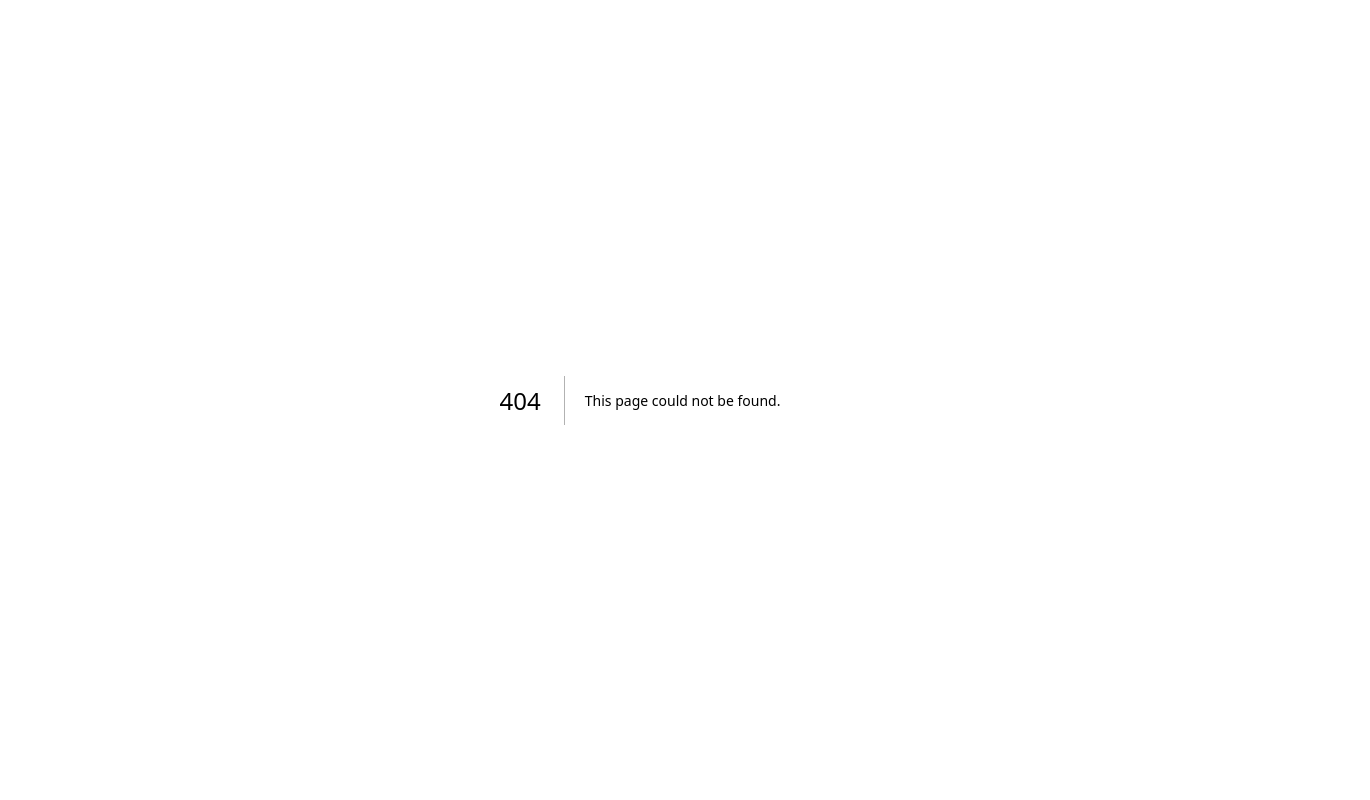
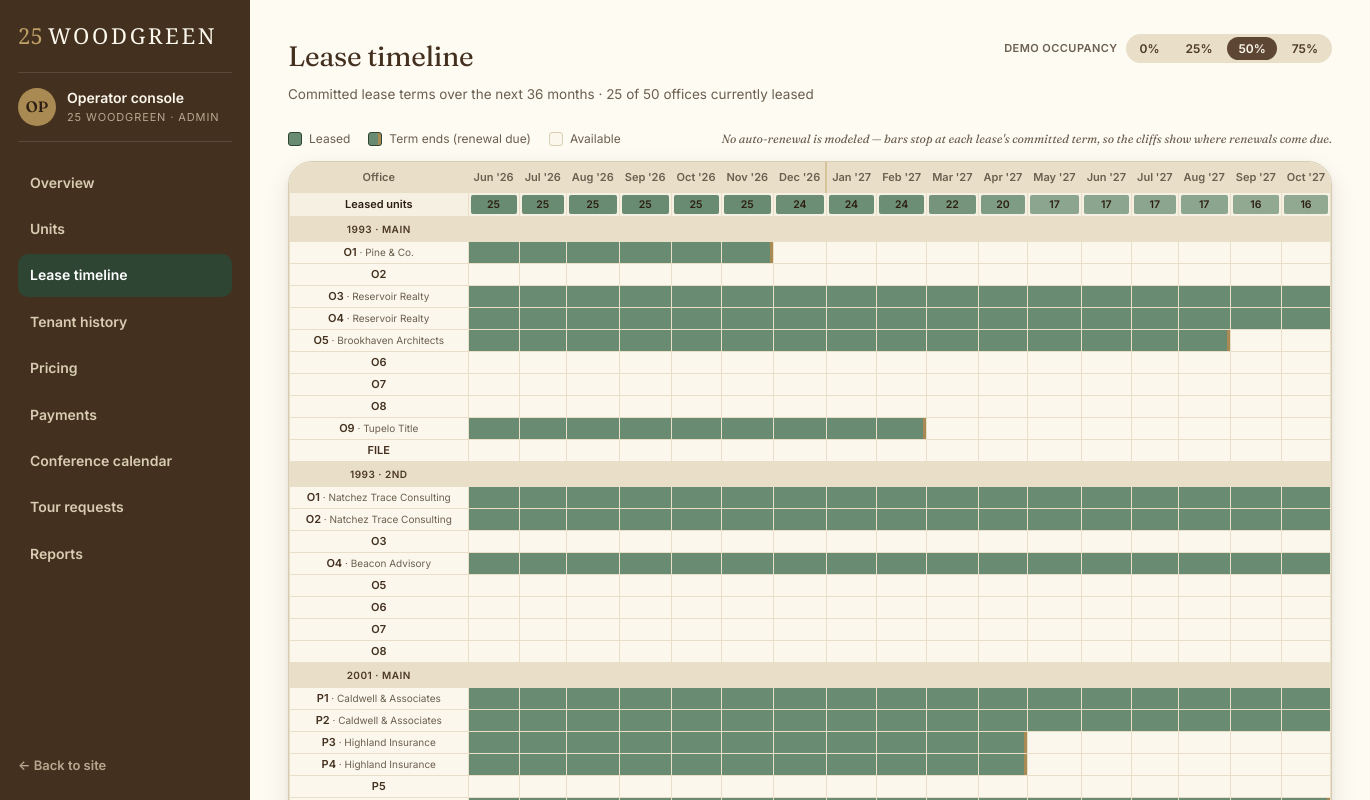
Before and after one commit to TylerRabornPersonal/woodgreen-prototype, a Next.js app: page /admin/leases in a window 1280 px wide. Before the commit this address had no page. Shown: the top 800 px of the page, 1370 px wide, since content can reach past the window. Built offline with nearby package versions, Linux system fonts and the light colour scheme; a web font is replaced by a local one.

Commit message:
Add lease-timeline grid tab to operator console (36-month coverage + totals)

```diff
--- /dev/null
+++ b/src/app/admin/leases/page.tsx
@@ -0,0 +1,93 @@
+"use client";
+
+import { leaseGridFor, floorLabels } from "@/lib/admin/mock";
+import { OccupancyControl, useOccupancy } from "@/components/admin/OccupancyControl";
+
+const FLOOR_ORDER = Object.keys(floorLabels);
+
+export default function LeaseTimelinePage() {
+  const [occ, setOcc] = useOccupancy();
+  const grid = leaseGridFor(occ, 36);
+  const { months, rows, totals } = grid;
+
+  // group office rows by floor, in nav order
+  const byFloor = FLOOR_ORDER.map((fid) => ({
+    fid,
+    label: floorLabels[fid],
+    rows: rows.filter((r) => r.floorId === fid),
+  })).filter((g) => g.rows.length);
+
+  const peak = Math.max(1, ...totals);
+
+  return (
+    <div>
+      <header className="portal-head">
+        <div>
+          <h1 className="portal-h1">Lease timeline</h1>
+          <p className="portal-sub">Committed lease terms over the next 36 months · {rows.filter((r) => r.tenant).length} of {rows.length} offices currently leased</p>
+        </div>
+        <OccupancyControl occ={occ} onChange={setOcc} />
+      </header>
+
+      <div className="lease-legend">
+        <span className="sw"><i className="lg-key leased" /> Leased</span>
+        <span className="sw"><i className="lg-key expiring" /> Term ends (renewal due)</span>
+        <span className="sw"><i className="lg-key" /> Available</span>
+        <span className="lease-note">No auto-renewal is modeled — bars stop at each lease&apos;s committed term, so the cliffs show where renewals come due.</span>
+      </div>
+
+      <div className="lease-wrap">
+        <table className="lease-grid">
+          <thead>
+            <tr>
+              <th className="lg-office">Office</th>
+              {months.map((mo, i) => (
+                <th key={i} className={mo.m === 1 ? "lg-jan" : ""}>{mo.short}</th>
+              ))}
+            </tr>
+          </thead>
+          <tbody>
+            <tr className="lg-total">
+              <td className="lg-office">Leased units</td>
+              {totals.map((t, i) => (
+                <td key={i} title={`${months[i].short}: ${t} leased`}>
+                  <span className="lg-total-bar" style={{ opacity: 0.18 + 0.82 * (t / peak) }} />
+                  <span className="lg-total-num">{t}</span>
+                </td>
+              ))}
+            </tr>
+
+            {byFloor.map((g) => (
+              <FloorBlock key={g.fid} label={g.label} rows={g.rows} monthCount={months.length} months={months} />
+            ))}
+          </tbody>
+        </table>
+      </div>
+    </div>
+  );
+}
+
+function FloorBlock({ label, rows, monthCount, months }: { label: string; rows: ReturnType<typeof leaseGridFor>["rows"]; monthCount: number; months: ReturnType<typeof leaseGridFor>["months"] }) {
+  return (
+    <>
+      <tr className="lg-floor">
+        <td className="lg-office">{label}</td>
+        <td colSpan={monthCount} />
+      </tr>
+      {rows.map((r) => (
+        <tr key={r.slug}>
+          <td className="lg-office" title={r.tenant ?? "Available"}>
+            {r.code}{r.tenant ? <span className="lg-ten"> · {r.tenant}</span> : ""}
+          </td>
+          {r.cells.map((c, i) => (
+            <td
+              key={i}
+              className={`lg-cell${c.leased ? " leased" : ""}${c.expiring ? " expiring" : ""}`}
+              title={c.leased ? `${months[i].short} · ${r.tenant}${c.expiring ? " (term ends)" : ""}` : `${months[i].short} · available`}
+            />
+          ))}
+        </tr>
+      ))}
+    </>
+  );
+}
--- a/src/app/globals.css
+++ b/src/app/globals.css
@@ -149,6 +149,31 @@ h2.section{font-family:var(--font-display);font-size:30px;font-weight:440;letter
 /* occupied offices must read as occupied on traced floors too (beat .plan.traced .room rect) */
 .plan.traced .room.taken rect,.plan.traced .room.taken polygon{fill:#ECE5D6;stroke:var(--linen)}
 .plan.traced .room.taken:hover rect,.plan.traced .room.taken:hover polygon{fill:#ECE5D6;stroke:var(--linen)}
+/* lease timeline grid */
+.lease-legend{display:flex;align-items:center;gap:18px;flex-wrap:wrap;margin:0 0 12px;font-size:12px;color:var(--drab)}
+.lease-legend .sw{display:inline-flex;align-items:center;gap:7px}
+.lease-legend .lease-note{margin-left:auto;font-style:italic;font-family:var(--font-display);color:var(--drab)}
+.lg-key{width:14px;height:14px;border-radius:3px;border:1px solid var(--linen);background:var(--cream);display:inline-block}
+.lg-key.leased{background:var(--forest-400);border-color:var(--forest-600)}
+.lg-key.expiring{background:var(--forest-400);border-color:var(--forest-600);box-shadow:inset -3px 0 0 var(--brass-600)}
+.lease-wrap{overflow-x:auto;border:1px solid var(--linen);border-radius:var(--r-xl);box-shadow:var(--shadow-md);background:var(--cream)}
+.lease-grid{border-collapse:collapse;font-size:11px;width:max-content}
+.lease-grid th,.lease-grid td{border:1px solid var(--sand);text-align:center;padding:0}
+.lease-grid thead th{position:sticky;top:0;background:var(--sand);color:var(--drab);font-weight:600;white-space:nowrap;padding:6px 5px;z-index:1}
+.lease-grid th.lg-jan{border-left:2px solid var(--brass-300)}
+.lg-office{position:sticky;left:0;background:var(--cream);text-align:left;white-space:nowrap;padding:5px 10px;font-weight:600;color:var(--walnut-800);min-width:70px;max-width:230px;overflow:hidden;text-overflow:ellipsis}
+.lease-grid thead th.lg-office{z-index:2;background:var(--sand)}
+.lg-ten{color:var(--drab);font-weight:400;font-size:10px}
+.lg-cell{width:22px;height:22px}
+.lg-cell.leased{background:var(--forest-400)}
+.lg-cell.expiring{box-shadow:inset -3px 0 0 var(--brass-600)}
+.lg-floor td{background:var(--sand);text-transform:uppercase;letter-spacing:.05em;font-size:10px;color:var(--walnut-700);font-weight:700;padding:4px 10px}
+.lg-floor .lg-office{background:var(--sand)}
+.lg-total td{background:var(--parchment);position:relative;height:24px}
+.lg-total .lg-office{background:var(--parchment);color:var(--walnut-900)}
+.lg-total-bar{position:absolute;inset:2px;background:var(--forest-400);border-radius:2px}
+.lg-total-num{position:relative;font-weight:700;color:var(--walnut-900);font-size:10.5px}
+
 /* demo-occupancy control (operator console header) */
 .occ-control{display:inline-flex;align-items:center;gap:8px;flex-wrap:wrap}
 .occ-control-label{font-size:11px;letter-spacing:.04em;text-transform:uppercase;color:var(--drab);font-weight:600}
--- a/src/components/admin/AdminShell.tsx
+++ b/src/components/admin/AdminShell.tsx
@@ -7,6 +7,7 @@ import type { ReactNode } from "react";
 const NAV = [
   { href: "/admin", label: "Overview" },
   { href: "/admin/units", label: "Units" },
+  { href: "/admin/leases", label: "Lease timeline" },
   { href: "/admin/history", label: "Tenant history" },
   { href: "/admin/pricing", label: "Pricing" },
   { href: "/admin/payments", label: "Payments" },
--- a/src/lib/admin/mock.ts
+++ b/src/lib/admin/mock.ts
@@ -148,6 +148,54 @@ export function adminBookingsFor(occ: Occupancy): AdminBooking[] {
 
 export { rooms };
 
+/* --- lease timeline grid (next N months) --- */
+const MON3 = ["Jan", "Feb", "Mar", "Apr", "May", "Jun", "Jul", "Aug", "Sep", "Oct", "Nov", "Dec"];
+const sinceToAbs = (since: string): number => {
+  const [mon, y] = since.split(" ");
+  return Number(y) * 12 + Math.max(0, MON3.indexOf(mon));
+};
+
+export type LeaseCell = { leased: boolean; expiring: boolean };
+export type LeaseRow = { slug: string; code: string; floorId: string; tenant: string | null; cells: LeaseCell[] };
+export type LeaseGrid = {
+  months: { y: number; m: number; short: string }[];
+  rows: LeaseRow[];
+  totals: number[];
+};
+
+/** Per-office month-by-month lease coverage for the next `monthsCount` months. */
+export function leaseGridFor(occ: Occupancy, monthsCount = 36, anchor: Date = new Date()): LeaseGrid {
+  const startAbs = anchor.getFullYear() * 12 + anchor.getMonth();
+  const months = Array.from({ length: monthsCount }, (_, i) => {
+    const abs = startAbs + i;
+    const y = Math.floor(abs / 12);
+    const m = abs % 12;
+    return { y, m: m + 1, short: `${MON3[m]} '${String(y).slice(2)}` };
+  });
+
+  // office slug -> its active lease window [start, end)
+  const byOffice = new Map<string, { tenant: string; start: number; end: number }>();
+  for (const l of activeLeases(occ)) {
+    const start = sinceToAbs(l.since);
+    const end = start + l.term;
+    for (const s of l.officeSlugs) byOffice.set(s, { tenant: l.org, start, end });
+  }
+
+  const rows: LeaseRow[] = OFFICES.map((o) => {
+    const info = byOffice.get(o.slug);
+    const cells = months.map((mo) => {
+      const abs = mo.y * 12 + (mo.m - 1);
+      const leased = !!info && abs >= info.start && abs < info.end;
+      const expiring = !!info && abs === info.end - 1; // last month of the committed term
+      return { leased, expiring };
+    });
+    return { slug: o.slug, code: o.code, floorId: o.floorId, tenant: info?.tenant ?? null, cells };
+  });
+
+  const totals = months.map((_, i) => rows.reduce((s, r) => s + (r.cells[i].leased ? 1 : 0), 0));
+  return { months, rows, totals };
+}
+
 /* --- KPI rollups --- */
 export function kpisFor(occ: Occupancy) {
   const ten = tenantsFor(occ);
```
